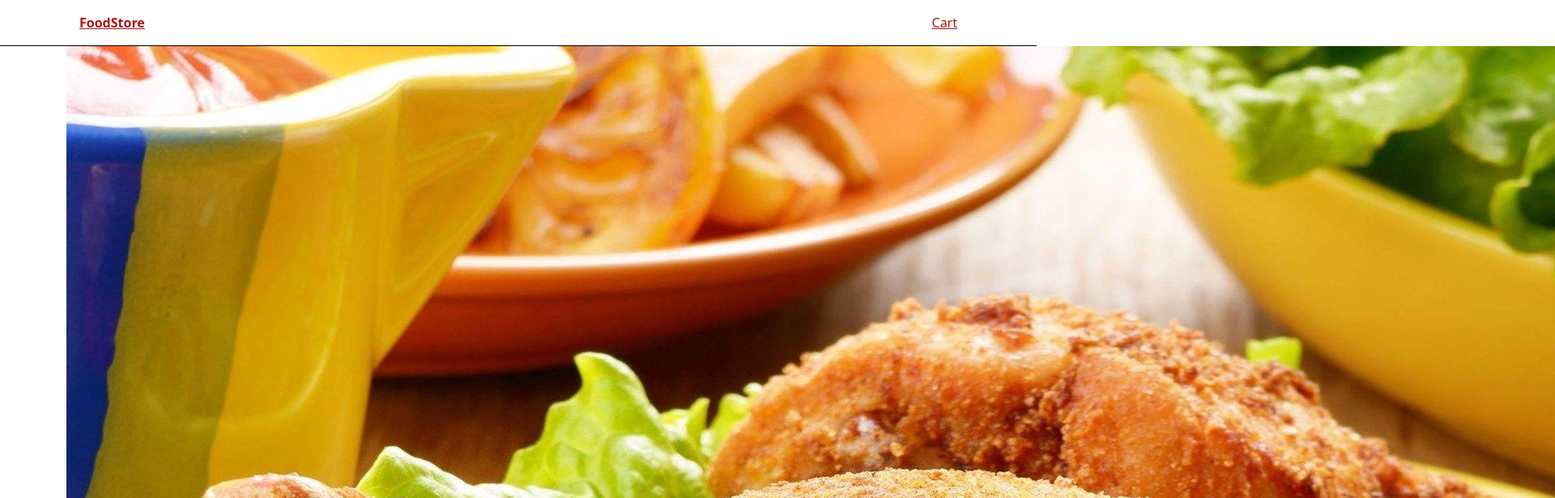
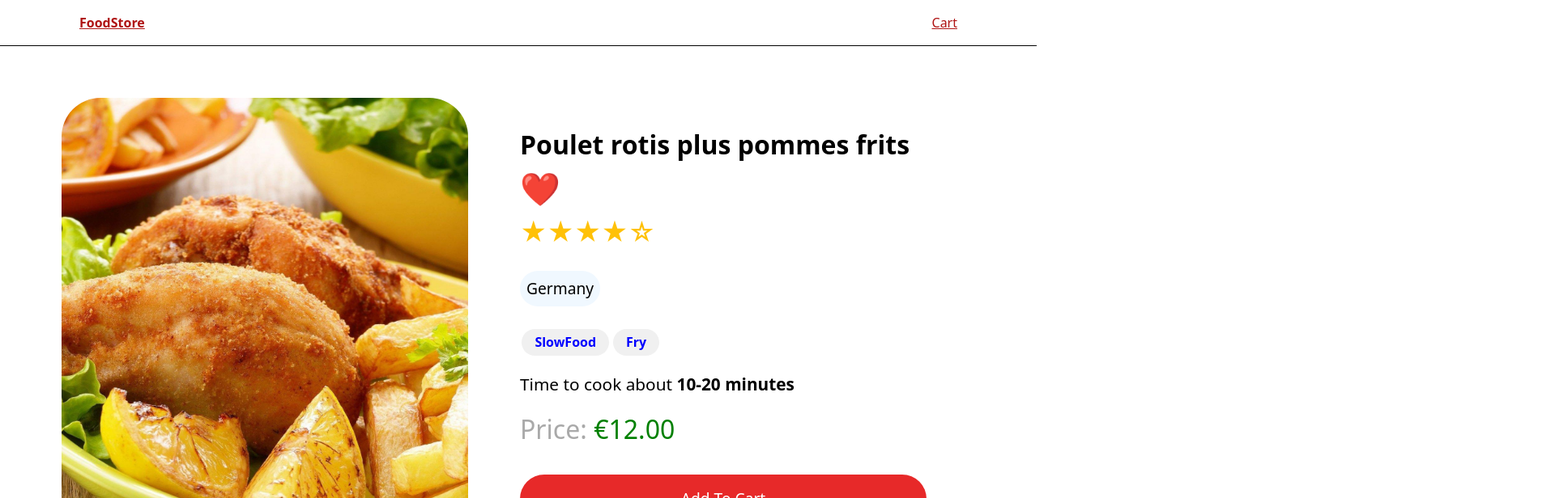
Before and after one commit to prkd2002/foodstore, an Angular app: page /food/1 in a window 1280 px wide. Shown: the top 616 px of the page at 81% size, 1920 px wide, since content can reach past the window. Built offline with nearby package versions, Linux system fonts and the light colour scheme.

Commit message:
Adding Food Page - CSS

```diff
--- a/src/app/components/food-page/food-page.component.html
+++ b/src/app/components/food-page/food-page.component.html
@@ -26,7 +26,7 @@
 
             </div>
             <div class="tags">
-                <app-tags [foodPageTags]="food.tags"></app-tags>
+                <app-tags [foodPageTags]="food.tags" [justitfyContent]="'start'"></app-tags>
             </div>
             <div class="cook-time">
                 <span>
--- a/src/app/components/food-page/food-page.component.scss
+++ b/src/app/components/food-page/food-page.component.scss
@@ -0,0 +1,122 @@
+.container{
+    display: flex;
+    justify-content: center;
+    align-items: center;
+    flex-wrap: wrap;
+    margin: 3rem;
+
+
+}
+
+.container > *{
+    min-width:25rem;
+    max-width:40rem ;
+}
+
+img{
+    border-radius: 3rem;
+    flex: 1 0;
+    object-fit: cover;
+    height: 35rem;
+    margin: 1rem;
+}
+
+.details{
+    width: 100%;
+    display: flex;
+    flex-direction: column;
+    flex: 1 0;
+    border-radius: 3rem;
+    padding: 2rem;
+    color: black;
+    margin-left: 1rem;
+
+
+}
+
+.details.header{
+    display: flex;
+    justify-content: space-between;
+
+
+}
+
+.details .name{
+    font-size: 2rem;
+    font-weight: bold;
+
+}
+
+.details .rating{
+    color: #FFC107;
+    font-size: 2rem;
+}
+
+.details .favorite{
+    color:#e72929 ;
+    font-size: 2.5rem;
+
+}
+
+.details .favorite.not{
+    color:gray ;
+}
+
+.details .origins{
+    display: flex;
+    flex-wrap: wrap;
+    margin: 1rem 0;
+}
+
+.details .origins > span{
+    padding: .5rem;
+    font-size: 1.2rem;
+    margin: .5rem .5rem .5rem 0;
+    border-radius: 2rem;
+    background-color: aliceblue;
+
+
+}
+
+.details .cook-time{
+    margin-top: 1rem;
+
+
+}
+
+
+.details .cook-time span{
+    padding:.6rem 2rem .6rem 0 ;
+    border-radius: 10rem;
+    font-size: 1.3rem;
+
+}
+
+.details .price::before{
+    content: "Price: ";
+    color:darkgrey ;
+
+}
+
+.details .price{
+    color: green;
+    margin-top: 1rem;
+    margin-bottom: 2rem;
+    font-size: 2rem;
+}
+.details button{
+    color: white;
+    background: #e72929;
+    border: none;
+    font-size: 1.2rem;
+    padding: 1rem;
+    border-radius: 10rem;
+    outline: none;
+
+}
+
+.details button:hover{
+    opacity: 0.9;
+    cursor: pointer;
+
+}
--- a/src/app/components/tags/tags.component.html
+++ b/src/app/components/tags/tags.component.html
@@ -1,13 +1,12 @@
-<div *ngIf="listOfTags?.length === 0">
+<div *ngIf="listOfTags?.length === 0" [style.justifyContent]="justitfyContent">
     <a *ngFor="let tag of listOfTags" routerLink="/tag/{{tag.name}}">
         {{tag.name}}({{tag.count}})
     </a>
 
 </div>
-<div *ngIf="foodPageTags">
+<div *ngIf="foodPageTags" [style.justifyContent]="justitfyContent">
     <a *ngFor="let tagName of foodPageTags" routerLink="/tag/{{tagName}}">
         {{tagName}}
     </a>
 
 </div>
-W
--- a/src/app/components/tags/tags.component.scss
+++ b/src/app/components/tags/tags.component.scss
@@ -1,7 +1,7 @@
 div{
     display: flex;
     flex-wrap: wrap;
-    justify-content: center;
+
 }
 
 
--- a/src/app/components/tags/tags.component.ts
+++ b/src/app/components/tags/tags.component.ts
@@ -13,6 +13,11 @@
   foodPageTags?:string[];
   listOfTags?:Tag[];
 
+  @Input()
+  justitfyContent:string = 'center';
+
+
+
   constructor(
     private foodService:FoodService
   ){
```
